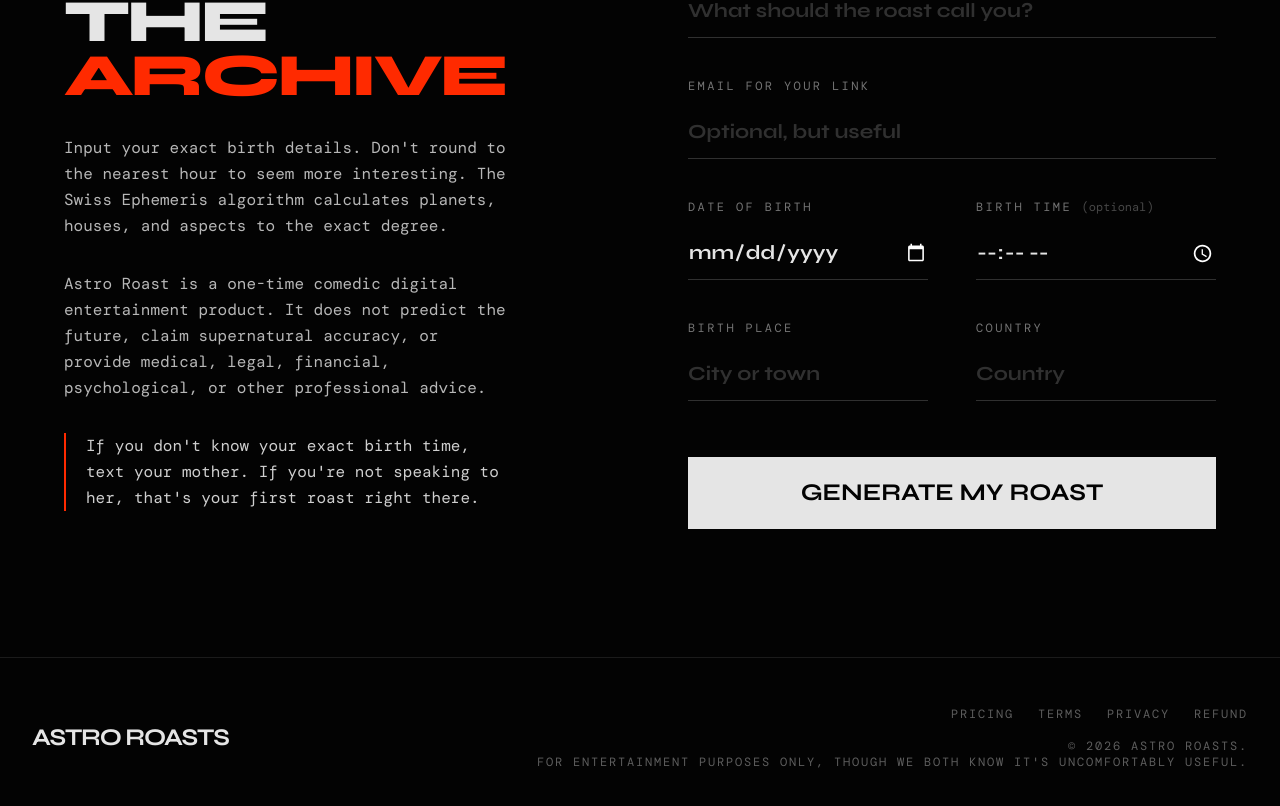
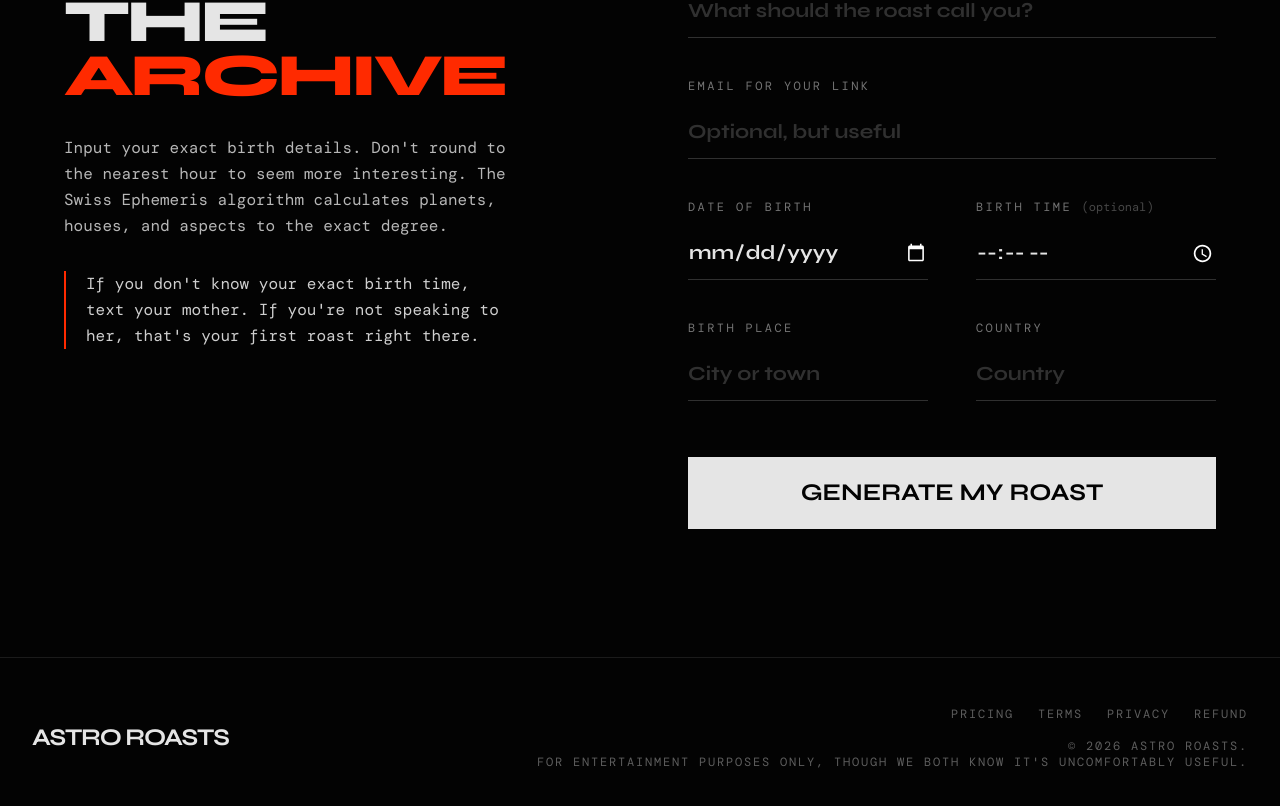
Before and after one commit to ojayheart/astro-roasts, a Next.js app: page / in a window 1280 px wide. Shown: the part 3388-4194 px from the top of the page. Built offline with nearby package versions, Linux system fonts and the light colour scheme; no server answers; a web font is replaced by a local one.

Commit message:
copy: drop entertainment-only disclaimer para from landing form-intro

```diff
--- a/app/page.tsx
+++ b/app/page.tsx
@@ -33,12 +33,6 @@
                   algorithm calculates planets, houses, and aspects to the exact
                   degree.
                 </p>
-                <p>
-                  Astro Roast is a one-time comedic digital entertainment
-                  product. It does not predict the future, claim supernatural
-                  accuracy, or provide medical, legal, financial, psychological,
-                  or other professional advice.
-                </p>
                 <p className="pl-5 border-l-2 border-blood text-ash/90">
                   If you don&apos;t know your exact birth time, text your
                   mother. If you&apos;re not speaking to her, that&apos;s your
```
